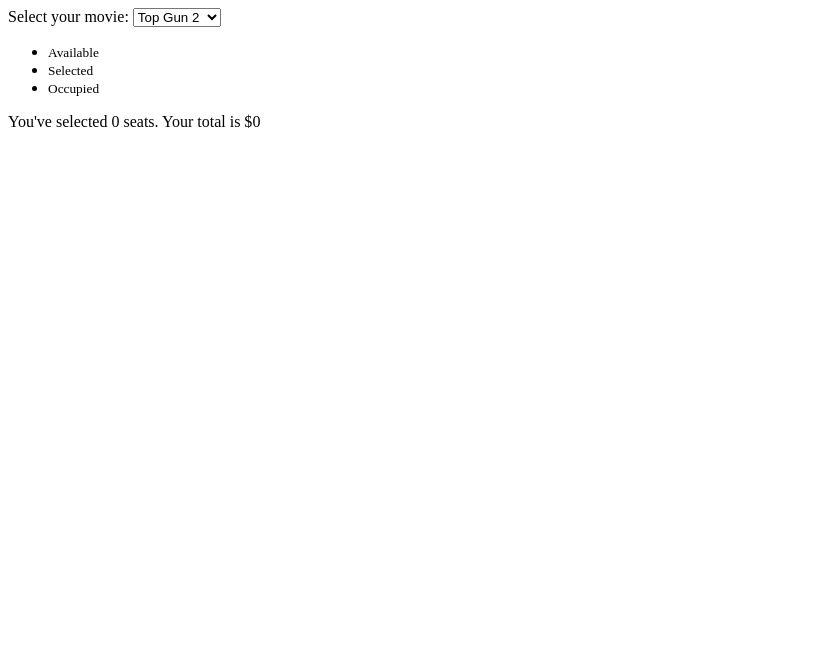
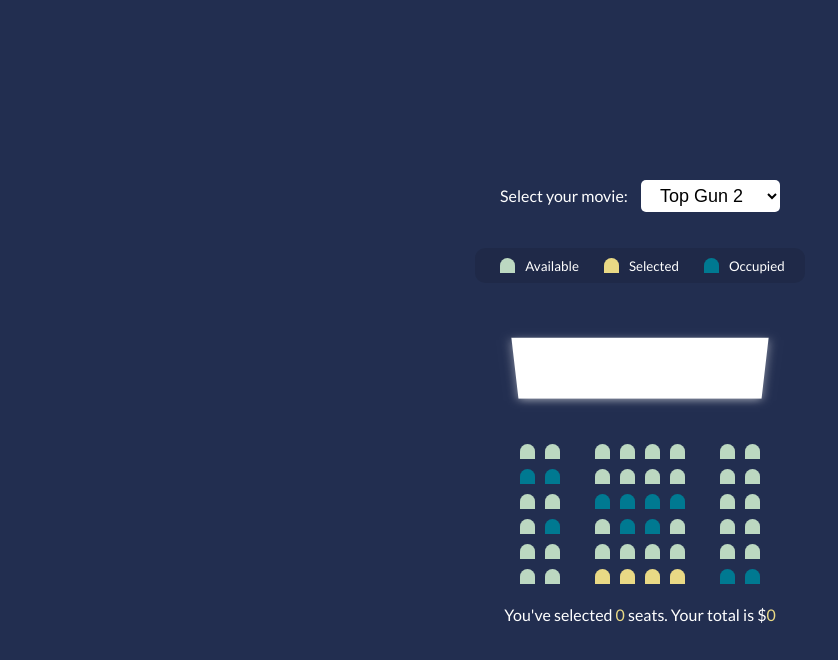
Before and after one commit to adil-innovation-lab/Axiom-Full-Stack-Developer-Batch-2-Module-A, a plain HTML site: page project2/index.html in a window 1280 px wide. Shown: the whole page, without its empty margins (0-838 px from the left). Drawn offline with Linux system fonts and the light colour scheme.

Commit message:
Project 2 HTML and CSS

```diff
--- a/project2/index.html
+++ b/project2/index.html
@@ -55,8 +55,8 @@
         </div>
         <!-- This is row 2 -->
         <div class="row">
-            <div class="seat"></div>
-            <div class="seat"></div>
+            <div class="seat occupied"></div>
+            <div class="seat occupied"></div>
             <div class="seat"></div>
             <div class="seat"></div>
             <div class="seat"></div>
@@ -68,20 +68,20 @@
         <div class="row">
             <div class="seat"></div>
             <div class="seat"></div>
-            <div class="seat"></div>
-            <div class="seat"></div>
-            <div class="seat"></div>
-            <div class="seat"></div>
+            <div class="seat occupied"></div>
+            <div class="seat occupied"></div>
+            <div class="seat occupied"></div>
+            <div class="seat occupied"></div>
             <div class="seat"></div>
             <div class="seat"></div>
         </div>
         <!-- This is row 4 -->
         <div class="row">
             <div class="seat"></div>
+            <div class="seat occupied"></div>
             <div class="seat"></div>
-            <div class="seat"></div>
-            <div class="seat"></div>
-            <div class="seat"></div>
+            <div class="seat occupied"></div>
+            <div class="seat occupied"></div>
             <div class="seat"></div>
             <div class="seat"></div>
             <div class="seat"></div>
@@ -101,12 +101,12 @@
         <div class="row">
             <div class="seat"></div>
             <div class="seat"></div>
-            <div class="seat"></div>
-            <div class="seat"></div>
-            <div class="seat"></div>
-            <div class="seat"></div>
-            <div class="seat"></div>
-            <div class="seat"></div>
+            <div class="seat selected"></div>
+            <div class="seat selected"></div>
+            <div class="seat selected"></div>
+            <div class="seat selected"></div>
+            <div class="seat occupied"></div>
+            <div class="seat occupied"></div>
         </div>
     </div>
 
--- a/project2/style.css
+++ b/project2/style.css
@@ -0,0 +1,106 @@
+@import url('https://fonts.googleapis.com/css2?family=Lato&family=Open+Sans&display=swap');
+
+* {
+    box-sizing: border-box;
+}
+
+body {
+    background-color: #222E50;
+    color: white;
+    display: flex;
+    flex-direction: column;
+    align-items: center;
+    justify-content: center;
+    height: 100vh;
+    font-family: 'Lato', sans-serif;
+    margin: 0;
+}
+
+.select-container {
+    margin: 20px 0;
+}
+
+.select-container select {
+    background-color: white;
+    border: 0;
+    border-radius: 5px;
+    font-size: 18px;
+    margin-left: 10px;
+    padding: 5px 15px 5px 15px;
+}
+
+.seat {
+    background-color: #BCD8C1;
+    height: 15px;
+    width: 15px;
+    margin: 5px;
+    border-top-left-radius: 10px;
+    border-top-right-radius: 10px;
+}
+
+.seat.selected {
+    background-color: #E9D985;
+}
+
+.seat.occupied {
+    background-color: #007991;
+}
+
+.seat:nth-of-type(2) {
+    margin-right: 30px;
+}
+
+.seat:nth-last-of-type(2) {
+    margin-left: 30px;
+}
+
+.seat:not(.occupied):hover {
+    cursor: pointer;
+    transform: scale(1.25);
+}
+
+.legend .seat:hover {
+    cursor: default;
+    transform: scale(1);
+}
+
+.legend {
+    background-color: rgba(0,0,0,0.1);
+    padding: 5px 10px;
+    border-radius: 10px;
+    list-style-type: none;
+    display: flex;
+    justify-content: space-between;
+}
+
+.legend li {
+    display: flex;
+    align-items: center;
+    justify-content: center;
+    margin: 0 10px;
+}
+
+.legend li small {
+    margin-left: 5px;
+}
+
+.screen {
+    background-color: white;
+    height: 80px;
+    width: 100%;
+    margin: 30px 0;
+    transform: rotateX(-45deg);
+    box-shadow: 0 3px 10px rgba(255, 255, 255, 0.5);
+}
+
+.container {
+    perspective: 1000px;
+}
+
+.row {
+    display: flex;
+}
+
+p.totals span {
+    color: #E9D985;
+}
```
